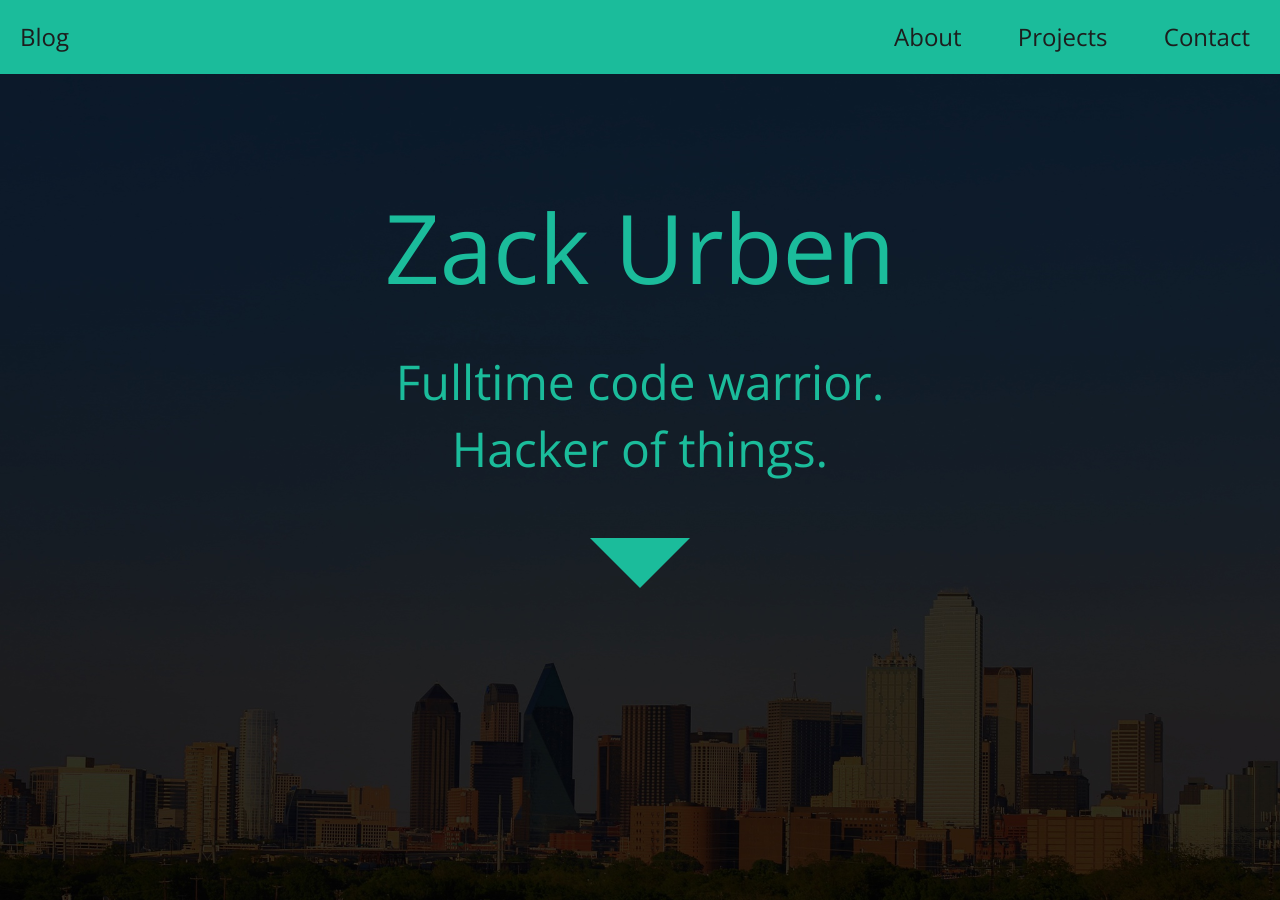
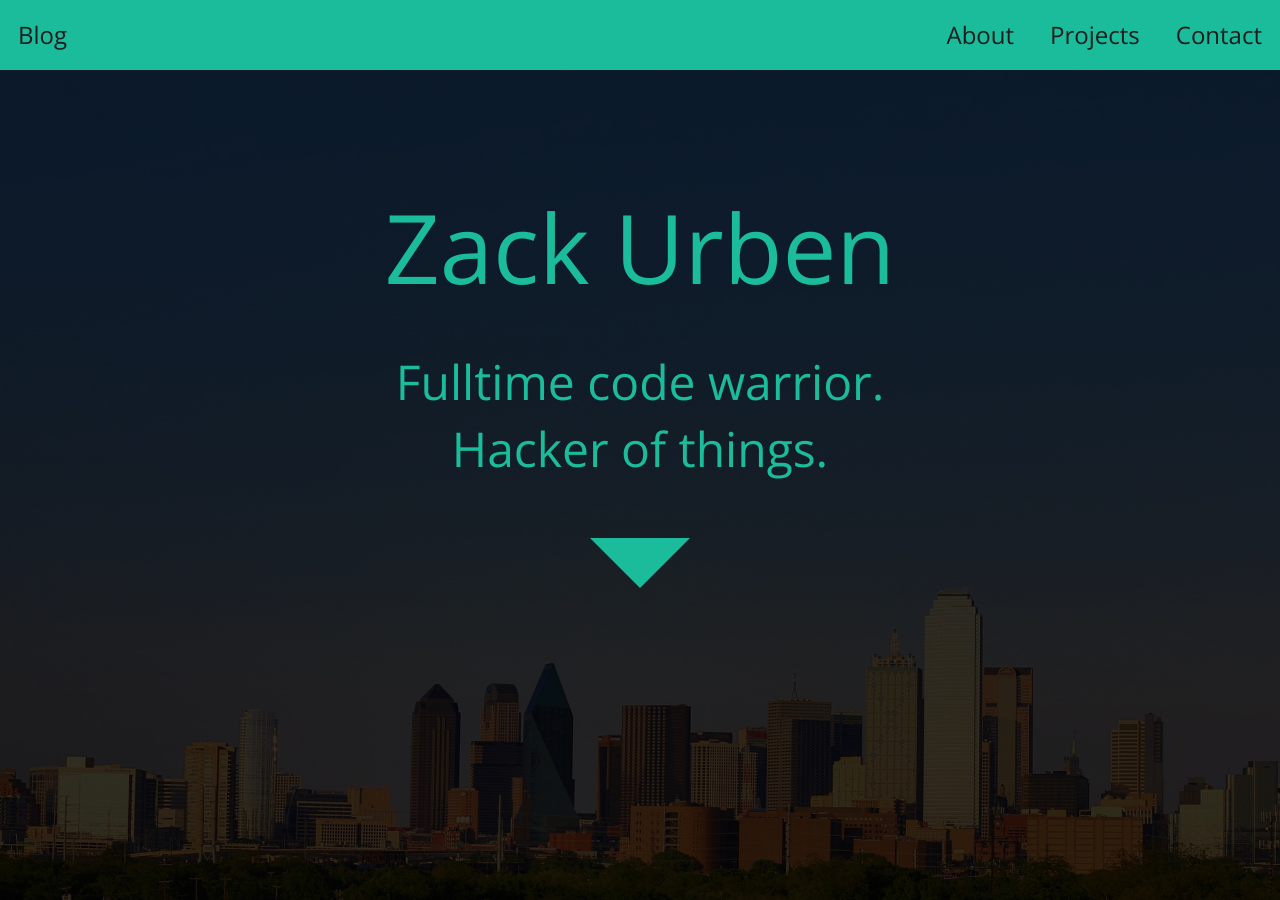
Before and after one commit to zackurben/zackurben.github.io, a Jekyll site: the page built from index.html, in a window 1280 px wide and 900 px high. Built offline with Jekyll 4.4.1, drawn with Linux system fonts in a browser that asks for light colours; nearby versions of some CDN libraries.

Commit message:
Converting header positioning to flex to remove more useless css.

```diff
--- a/_includes/header.html
+++ b/_includes/header.html
@@ -1,6 +1,6 @@
 <header class="header">
   <nav>
-    <a class="pull-left" href="/blog/">Blog</a>
+    <a href="/blog/">Blog</a>
     <a href="#about">About</a>
     <a href="#projects">Projects</a>
     <a href="#contact">Contact</a>
--- a/_sass/_base.scss
+++ b/_sass/_base.scss
@@ -1,10 +1,13 @@
 /**
  * Custom styles.
  */
-html {
+* {
   color: $text-primary-color;
   font-family: 'Open Sans', sans-serif;
   font-weight: 300 !important;
+}
+
+html {
   background: url('../img/dallas.jpg');
 
   background-repeat: no-repeat;
@@ -22,35 +25,13 @@ html {
   @include resize-font($text-body-size);
 }
 
-p {
-  color: $text-primary-color;
-  font-family: 'Open Sans', sans-serif;
-  font-weight: 300 !important;
+h1, h2, h3, h4, h5, h6, p {
   margin: 0;
-
-  @include resize-font($text-body-size);
+  padding: 0;
 }
 
-h1, h2, h3 {
-  margin: 0;
-  color: $text-primary-color;
-  font-weight: 300 !important;
-
-  @include xs-screen {
-    padding: 0 round($col-padding * 0.7) 0 round($col-padding * 0.7);
-  }
-
-  @include s-screen {
-    padding: 0 round($col-padding * 0.8) 0 round($col-padding * 0.8);
-  }
-
-  @include m-screen {
-    padding: 0 round($col-padding * 0.9) 0 round($col-padding * 0.9);
-  }
-
-  @include l-screen {
-    padding: 0 round($col-padding) 0 round($col-padding);
-  }
+p {
+  @include resize-font($text-body-size);
 }
 
 h1 {
@@ -84,45 +65,23 @@ nav {
   width: 100%;
   height: auto;
   background-color: $site-accent-color;
-  text-align: right !important;
 
-  @include xs-screen {
-    padding: round($nav-padding * 0.7);
-  }
+  @include flex;
+  flex-direction: row;
 
-  @include s-screen {
-    padding: round($nav-padding * 0.8);
-  }
-
-  @include m-screen {
-    padding: round($nav-padding * 0.9);
-  }
-
-  @include l-screen {
-    padding: round($nav-padding);
-  }
 
   a {
+    &:first-child {
+      flex: 1 1 auto;
+      display: flex;
+    }
+
+    padding: round($nav-padding * 0.9);
     color: $text-primary-color;
     text-decoration: none;
     cursor: pointer !important;
 
     @include resize-font($text-body-size);
-    @include xs-screen {
-      padding-right: round($nav-spacing * 0.7);
-    }
-
-    @include s-screen {
-      padding-right: round($nav-spacing * 0.8);
-    }
-
-    @include m-screen {
-      padding-right: round($nav-spacing * 0.9);
-    }
-
-    @include l-screen {
-      padding-right: round($nav-spacing);
-    }
   }
 }
 
@@ -170,28 +129,12 @@ header {
 }
 
 .content {
-  padding: 80px 0 80px 0;
+  padding: $content-padding 0 $content-padding 0;
   width: 100%;
   background-color: $site-primary-color;
 
   &:nth-child(odd) {
     background-color: $site-secondary-color;
-  }
-
-  @include xs-screen {
-    padding: round($content-padding * 0.25) 0 round($content-padding * 0.25) 0;
-  }
-
-  @include s-screen {
-    padding: round($content-padding * 0.5) 0 round($content-padding * 0.5) 0;
-  }
-
-  @include m-screen {
-    padding: round($content-padding * 0.75) 0 round($content-padding * 0.75) 0;
-  }
-
-  @include l-screen {
-    padding: $content-padding 0 $content-padding 0;
   }
 }
 
@@ -416,10 +359,3 @@ footer {
 .blog-list-item {
   background-color: $site-secondary-color;
 }
-
-// Fixes for html generated via markdown.
-.post {
-  h1, h2, h3, h4, h5, h6 {
-    padding: 0;
-  }
-}
--- a/index.html
+++ b/index.html
@@ -6,10 +6,10 @@ layout: default
     <h2>About</h2>
   </div>
   <div class="row">
-    <div class="col-3">
+    <div class="col-4">
       <img class="profile" src="/img/zack.jpeg">
     </div>
-    <div class="off-1 col-8">
+    <div class="col-8">
       {{ site.bio }}
     </div>
   </div>
```
